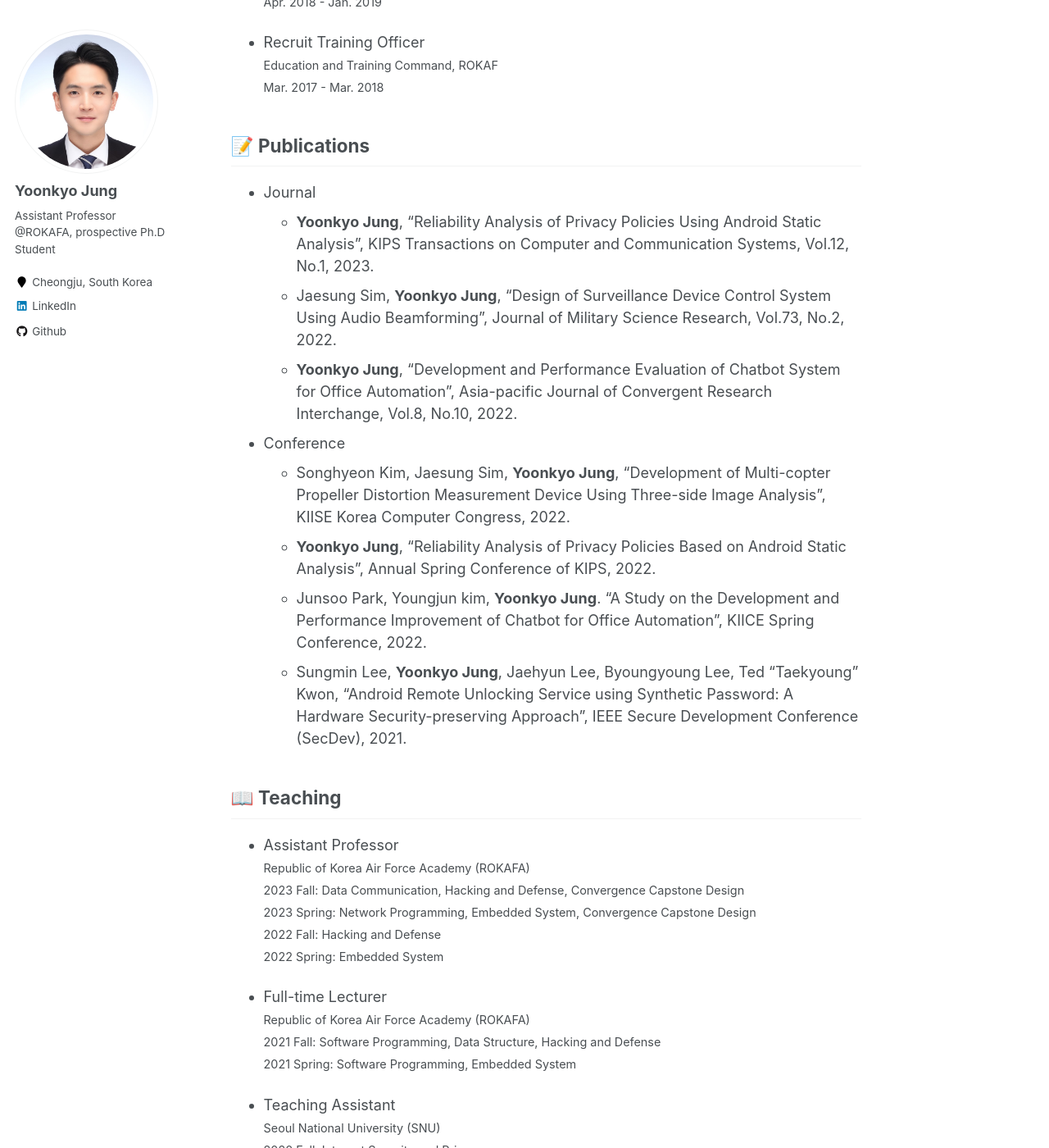
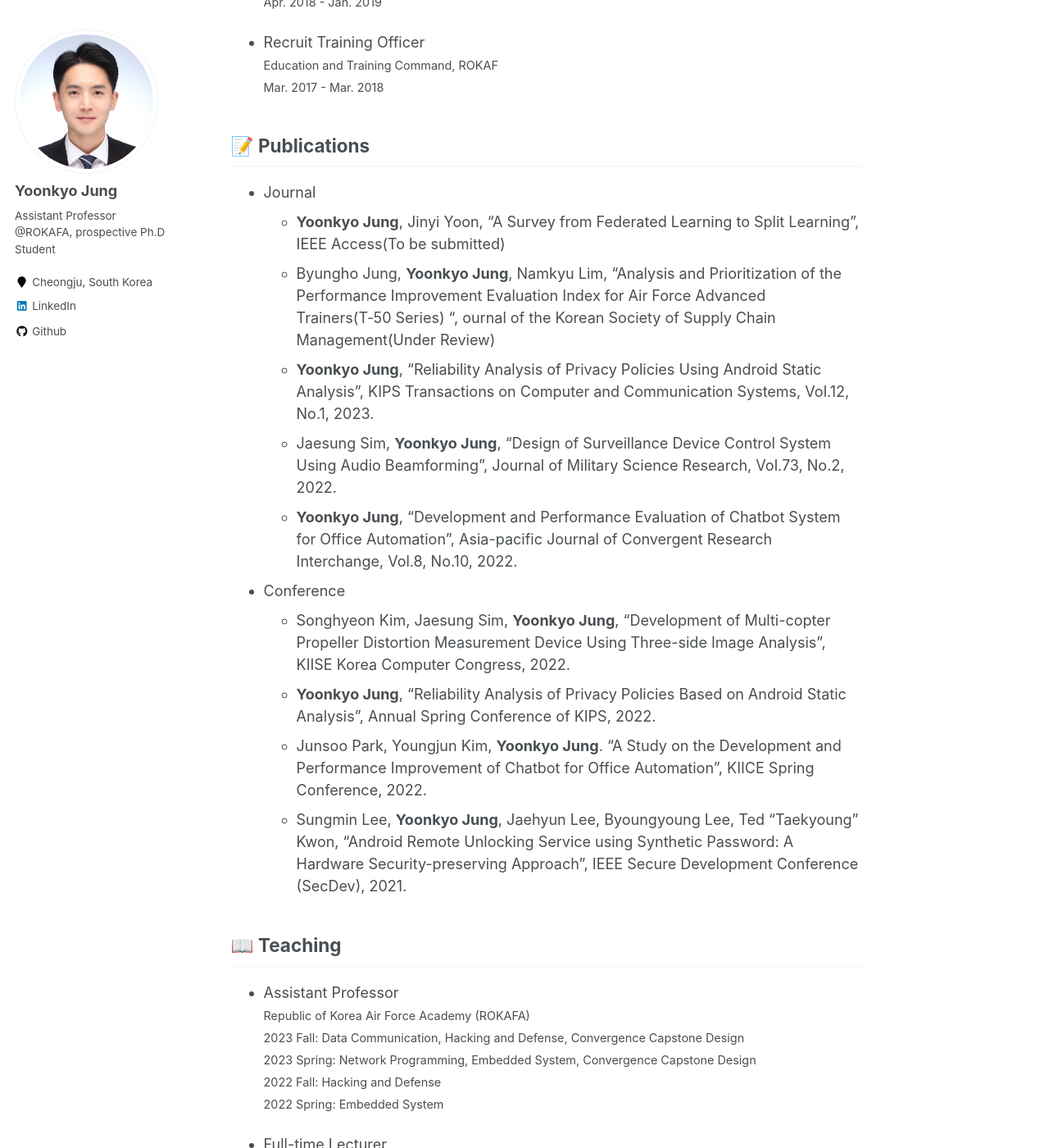
Before and after one commit to Yoonkyo/yoonkyo.github.io, a Jekyll site: the page built from _pages/about.md, in a window 1280 px wide and 1400 px high, scrolled down 1563 px. Shown: the whole window at 82% size. Built offline with Jekyll 4.4.1, drawn with Linux system fonts in a browser that asks for light colours; formulas are drawn with MathJax 3.

Commit message:
add info

```diff
--- a/_pages/about.md
+++ b/_pages/about.md
@@ -82,6 +82,9 @@ Contact: ykjung.rokafa@gmail.com
 📝 Publications
 ------
 * Journal
+  * __Yoonkyo Jung__, Jinyi Yoon, "A Survey from Federated Learning to Split Learning", IEEE Access(To be submitted)
+  * Byungho Jung, __Yoonkyo Jung__, Namkyu Lim, "Analysis and Prioritization of the Performance Improvement Evaluation Index for
+Air Force Advanced Trainers(T‑50 Series) ", ournal of the Korean Society of Supply Chain Management(Under Review)
   * __Yoonkyo Jung__, "Reliability Analysis of Privacy Policies Using Android Static Analysis", KIPS Transactions on Computer and Communication Systems, Vol.12, No.1, 2023.
   * Jaesung Sim, __Yoonkyo Jung__, "Design of Surveillance Device Control System Using Audio Beamforming", Journal of Military Science Research, Vol.73, No.2, 2022.
   * __Yoonkyo Jung__, "Development and Performance Evaluation of Chatbot System for Office Automation", Asia-pacific Journal of Convergent Research Interchange, Vol.8, No.10, 2022.
@@ -89,7 +92,7 @@ Contact: ykjung.rokafa@gmail.com
 * Conference
   * Songhyeon Kim, Jaesung Sim, __Yoonkyo Jung__, "Development of Multi-copter Propeller Distortion Measurement Device Using Three-side Image Analysis", KIISE Korea Computer Congress, 2022.
   * __Yoonkyo Jung__, "Reliability Analysis of Privacy Policies Based on Android Static Analysis", Annual Spring Conference of KIPS, 2022.
-  * Junsoo Park, Youngjun kim, __Yoonkyo Jung__. "A Study on the Development and Performance Improvement of Chatbot for Office Automation", KIICE Spring Conference, 2022.
+  * Junsoo Park, Youngjun Kim, __Yoonkyo Jung__. "A Study on the Development and Performance Improvement of Chatbot for Office Automation", KIICE Spring Conference, 2022.
   * Sungmin Lee, __Yoonkyo Jung__, Jaehyun Lee, Byoungyoung Lee, Ted "Taekyoung" Kwon, "Android Remote Unlocking Service using Synthetic Password: A Hardware Security-preserving Approach", IEEE Secure Development Conference (SecDev), 2021.
 
 📖 Teaching
```
Also changed, not shown: 1 other file.
